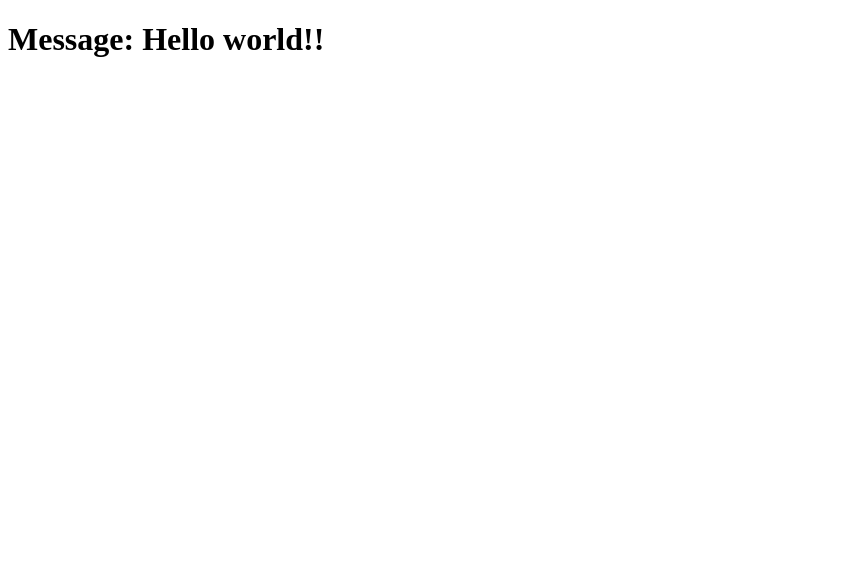
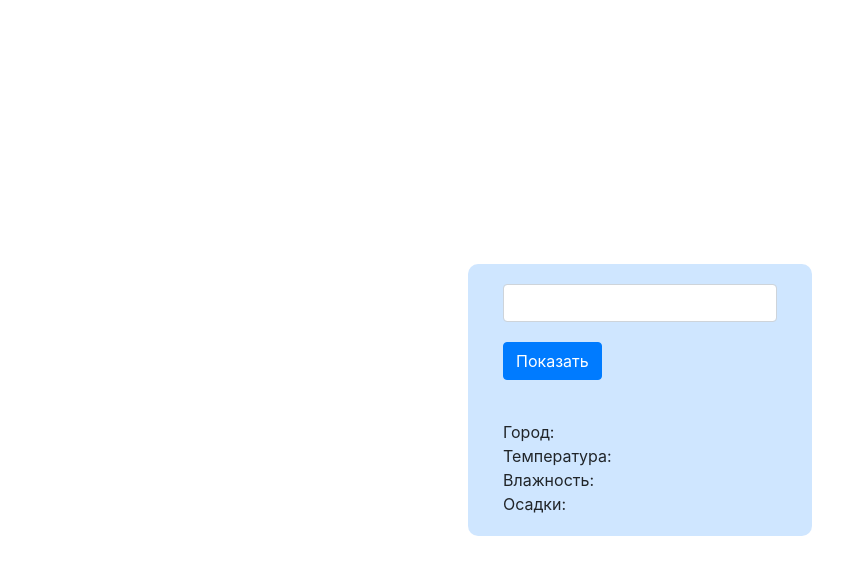
Before and after one commit to tumadash/lessons-otus, a React app in the folder react-app/: page / in a window 1280 px wide. Shown: the top 574 px of the page, without its empty margins (0-867 px from the left). Built offline with nearby package versions, Linux system fonts and the light colour scheme.

Commit message:
Homework react-2

```diff
--- a/react-app/package.json
+++ b/react-app/package.json
@@ -34,7 +34,11 @@
     "typescript": "^3.6.4",
     "webpack": "^4.41.2",
     "webpack-cli": "^3.3.9",
-    "webpack-dev-server": "^3.9.0"
+    "webpack-dev-server": "^3.9.0",
+    "bootstrap": "^4.3.1",
+    "css-loader": "^3.2.0",
+    "style-loader": "^1.0.0",
+    "sass-loader": "^8.0.0"
   },
   "dependencies": {
     "node-sass": "^4.13.0",
--- a/react-app/src/app/components/App.tsx
+++ /dev/null
@@ -1,11 +0,0 @@
-import * as React from "react";
-
-export interface AppProps {
-    message: string
-}
-
-export class App extends React.Component<AppProps, {}> {
-    render() {
-        return <h1>Message: {this.props.message}!</h1>
-    }
-}
--- /dev/null
+++ b/react-app/src/app/components/Button.tsx
@@ -0,0 +1,12 @@
+import * as React from "react";
+
+export interface ButtonProps {
+    submit: () => void
+}
+
+
+export class Button extends React.Component<ButtonProps,{}> {
+    render() {
+        return <button className="btn btn-primary" onClick={this.props.submit}>Показать</button>
+    }
+}
--- /dev/null
+++ b/react-app/src/app/components/Input.tsx
@@ -0,0 +1,23 @@
+import * as React from "react";
+
+export interface InputProps {
+    handleInputChange: any
+}
+
+
+export class Input extends React.Component<InputProps, {}> {
+    constructor(props: any) {
+        super(props);
+        this.handleInputChange = this.handleInputChange.bind(this);
+    }
+
+    handleInputChange(event: any) {
+        const target = event.target;
+        const value = target.value;
+        this.props.handleInputChange(value);
+    }
+
+    render() {
+        return <div className="input-group"><input className="form-control" onChange={this.handleInputChange}/></div>
+    }
+}
--- /dev/null
+++ b/react-app/src/app/components/Panel.tsx
@@ -0,0 +1,25 @@
+import * as React from "react";
+
+export interface PanelProps {
+    info: any,
+    city: string
+}
+
+export class Panel extends React.Component<PanelProps, {}> {
+    render() {
+        return <div className="weather-panel">
+            <div>
+                Город: {this.props.city}
+            </div>
+            <div>
+                Температура: {this.props.info.temperature}
+            </div>
+            <div>
+                Влажность: {this.props.info.humidity}
+            </div>
+            <div>
+                Осадки: {this.props.info.precipitation}
+            </div>
+        </div>
+    }
+}
--- /dev/null
+++ b/react-app/src/app/containers/App.tsx
@@ -0,0 +1,52 @@
+import * as React from "react";
+import {Input} from "../components/Input";
+import {Button} from "../components/Button";
+import {Panel} from "../components/Panel";
+
+interface IProps {
+}
+
+interface IState {
+    city: string,
+    city1: string,
+    weather: any
+}
+
+export class App extends React.Component<IProps, IState> {
+    constructor(props: any) {
+        super(props);
+        this.state = {
+            city: '',
+            city1: '',
+            weather: {}
+        };
+    }
+
+    render() {
+        return <div className="container-fluid  d-flex justify-content-center weather">
+            <div className="row weather-card   align-self-center">
+                <div className="col-12">
+                    <div className="row">
+                        <div className="col  align-self-center"><Input
+                            handleInputChange={this.handleInputChange.bind(this)}/><Button submit={this.show.bind(this)}/>
+                        </div>
+                    </div>
+                    <div className="row">
+                        <div className="col  align-self-center"><Panel info={this.state.weather}
+                                                                       city={this.state.city}/></div>
+                    </div>
+                </div>
+            </div>
+        </div>
+    }
+
+    handleInputChange(city: any) {
+        this.setState({'city1': city});
+    }
+
+    show() {
+        this.setState({'weather': {temperature: '+27', humidity: '80%', precipitation: 'не ожидается'}});
+        this.setState({'city': this.state.city1});
+    }
+
+}
--- a/react-app/src/index.tsx
+++ b/react-app/src/index.tsx
@@ -1,6 +1,8 @@
 import * as React from "react";
 
-import {App} from "./app/components/App";
+import {App} from "./app/containers/App";
 import {render} from "react-dom";
+import 'bootstrap/dist/css/bootstrap.css';
+import './scss/main.scss';
 
-render(<App message="Hello world!"/>, document.getElementById("example"));
+render(<App/>, document.getElementById("example"));
--- /dev/null
+++ b/react-app/src/scss/main.scss
@@ -0,0 +1,10 @@
+.weather {
+  height: 100vh;
+  .weather-card {
+    background-color: rgba(0, 123, 255, 0.19);
+    border-radius: 10px
+  }
+  input, button, .weather-panel {
+    margin: 15pt;
+  }
+}
--- a/react-app/webpack.config.js
+++ b/react-app/webpack.config.js
@@ -3,7 +3,9 @@ const path = require("path");
 const HtmlWebpackPlugin = require("html-webpack-plugin");
 
 module.exports = {
-    entry: "./src/index.tsx",
+    entry: {
+        main: "./src/index.tsx"
+    },
     devtool: "source-map",
     resolve: {
         extensions: [".js", ".jsx", ".ts", ".tsx", ".json"]
@@ -14,6 +16,7 @@ module.exports = {
     },
     module: {
         rules: [
+            { test:/\.(s*)css$/, use:['style-loader','css-loader', 'sass-loader'] },
             {
                 test: /\.(js|ts)x?$/,
                 loader: "babel-loader",
```
Also changed, not shown: react-app/src/img/1.jpg (added).
